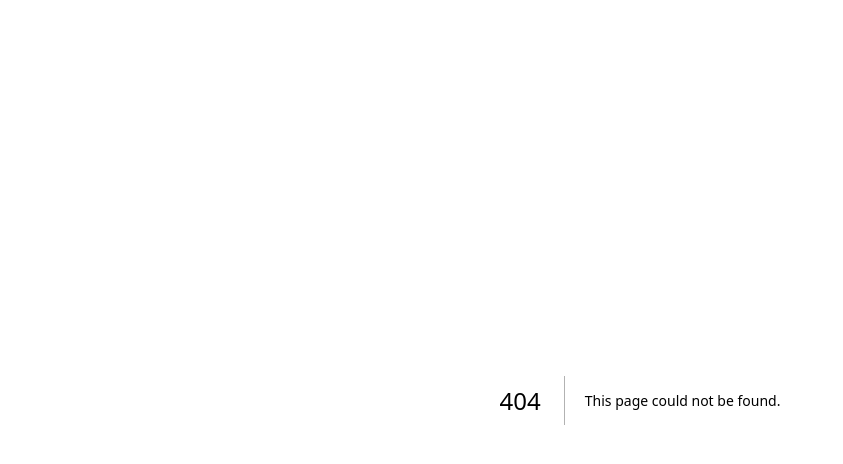
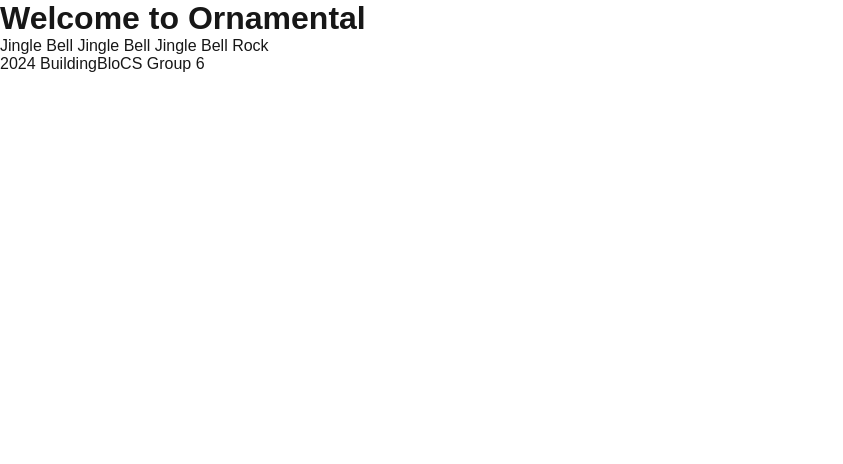
Before and after one commit to dion-choy/ornamental, a Next.js app in the folder frontend/ornamental-frontend/: page /login in a window 1280 px wide. Before the commit this address had no page. Shown: the top 464 px of the page, without its empty margins (0-843 px from the left). Built offline with nearby package versions, Linux system fonts and the light colour scheme.

Commit message:
dded login page

```diff
--- /dev/null
+++ b/frontend/ornamental-frontend/src/app/login/page.jsx
@@ -0,0 +1,28 @@
+import React from "react";
+
+
+function login() {
+  return (
+    <div className="app">
+
+
+      <header>
+        <h1>Welcome to Ornamental</h1>
+      </header>
+
+      <main>
+        <div className="trans-rect">
+          <div className="trans-cont">
+            <p>Jingle Bell Jingle Bell Jingle Bell Rock</p>
+          </div>
+        </div>
+      </main>
+
+      <footer>
+        <p>2024 BuildingBloCS Group 6</p>
+      </footer>
+    </div>
+  );
+}
+
+export default login;
```
Also changed, not shown: 1 other file (tests, documents, lock files or other folders).
